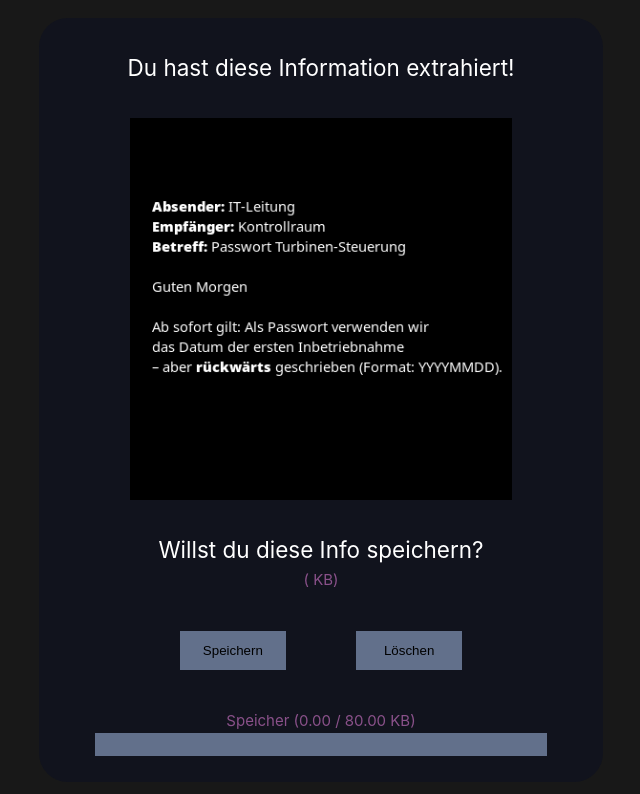
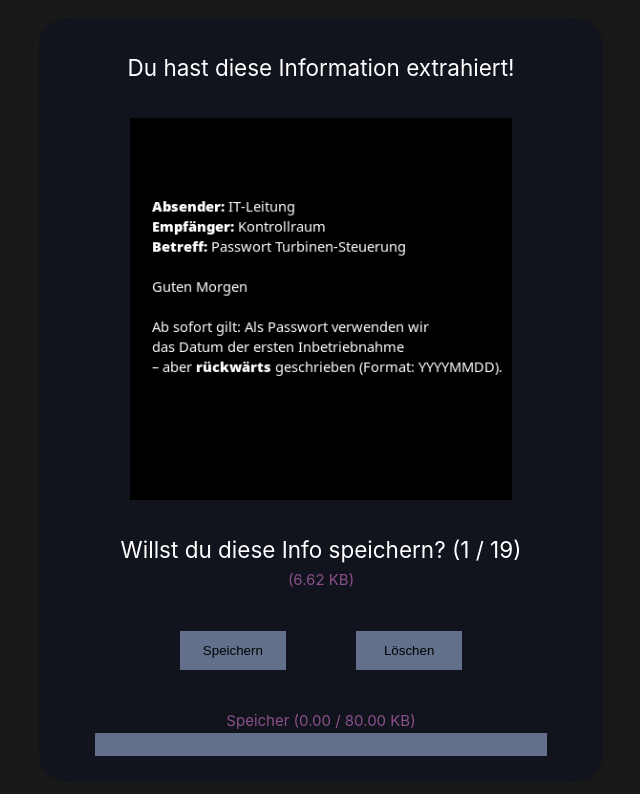
Before and after one commit to Gonzman/seminarkurs, a Vue app: page /infotinder in a window 1280 px wide. Shown: the top 794 px of the page, without its empty margins (319-959 px from the left). Built offline with nearby package versions, Linux system fonts and the light colour scheme; the HTML template or start-up script is replaced by a standard one; what v-network-graph would draw is missing.

Commit message:
fixed infotinder missing game end mechanic and game knowledge retrieval

```diff
--- a/src/router/index.ts
+++ b/src/router/index.ts
@@ -92,7 +92,11 @@ const router = createRouter({
             path: '/infotinder',
             name: 'infotinder',
             component: () => import('../views/minigames/infotinder/InfoTinder.vue'),
-            props: { max_space: 80 },
+            props: {
+                max_space: 80,
+                min_size: 6,
+                max_size: 10,
+            },
         },
         {
             path: '/about',
--- a/src/views/minigames/infotinder/InfoTinder.vue
+++ b/src/views/minigames/infotinder/InfoTinder.vue
@@ -9,10 +9,10 @@
                             <img class="image"
                                 :src="knowledgeStore.getKnowledgeImagePath(currentKnowledge?.image ?? '')" />
                         </div>
-                        <h2 class="subtitle">Willst du diese Info speichern?</h2>
-                        <div class="size-text">({{ getKnowledgeImagePath(currentImage) }} KB)</div>
+                        <h2 class="subtitle">Willst du diese Info speichern? ({{ current + 1 }} / {{ max }})</h2>
+                        <div class="size-text">({{ size }} KB)</div>
                         <div class="button-div">
-                            <button class="button" @click="save()">Speichern</button>
+                            <button class="button" :disabled="is_disabled" @click="save()">Speichern</button>
                             <button class="button" @click="del()">Löschen</button>
                         </div>
                         <div class="size-text">Speicher ({{ used_space.toFixed(2) }} / {{ max_space.toFixed(2) }} KB)
@@ -32,9 +32,12 @@ import { defineProps, onMounted, ref } from 'vue';
 import { getKnowledgeById, useKnowledgeStore, type KnowledgeItem } from '@/stores/knowledge';
 
 const size_bar_div = ref<HTMLElement | null>(null);
+const is_disabled = ref(false);
 
-const { max_space } = defineProps<{
-    max_space: number
+const { max_space, min_size, max_size } = defineProps<{
+    max_space: number,
+    min_size: number,
+    max_size: number,
 }>()
 
 let used_space = ref(0)
@@ -50,16 +53,14 @@ for (let i = 0; i < 20; i++) {
 const current = ref(0)
 const max = ref(knowledges.value.length)
 const currentKnowledge = ref<KnowledgeItem | null>(knowledges.value[0])
-console.log(knowledges)
-
-let currentImage: string;
+size.value = hashTitleToSize(currentKnowledge.value?.title || "default", min_size, max_size)
 
 const save = () => {
     if (used_space.value + size.value <= max_space) {
         used_space.value += size.value
         update_bar();
     } else {
-        alert("Nicht genug Speicherplatz")
+        alert("Nicht genug Speicherplatz!")
     }
     next()
 }
@@ -86,35 +87,30 @@ const next = () => {
     if (current.value < max.value - 1) {
         current.value++;
         currentKnowledge.value = knowledges.value[current.value];
-        if (currentKnowledge.value) {
-            currentImage = currentKnowledge.value.image;
+        size.value = hashTitleToSize(currentKnowledge.value.title, min_size, max_size);
+        if (used_space.value + size.value <= max_space) {
+            is_disabled.value = false;
+        } else {
+            is_disabled.value = true;
         }
     } else {
-        // TODO: All iterated
+        alert("Game end");
+        // End game
     }
 }
 
-const getKnowledgeImagePath = (imagePath: string): string => {
-    if (!imagePath) return '';
-    if (imagePath.startsWith('http')) {
-        return imagePath;
+function hashTitleToSize(str: string, min_size: number, max_size: number): number {
+    let hash = 0;
+    for (let i = 0; i < str.length; i++) {
+        hash = (hash << 5) - hash + str.charCodeAt(i);
+        hash |= 0;
     }
-    const fileName = imagePath.includes('/') ? imagePath.split('/').pop() || '' : imagePath;
-    if (fileName && imagePaths.value[fileName]) {
-        return imagePaths.value[fileName];
-    }
-    return new URL(`/src/assets/images/${fileName}`, import.meta.url).href;
+    let norm = (hash >>> 0) / 0xFFFFFFFF;
+    return Math.round((norm * (max_size - min_size) + min_size) * 100) / 100;
 }
 
-const imageModules = import.meta.glob('@/assets/images/*', { eager: true })
-const imagePaths = ref<Record<string, string>>({})
 
 onMounted(() => {
-    Object.entries(imageModules).forEach(([path, module]) => {
-        const fileName = path.split('/').pop() || ''
-        // @ts-ignore - Vite's module type doesn't match TypeScript's expectations
-        imagePaths.value[fileName] = module.default
-    })
     update_bar();
 })
 </script>
@@ -226,5 +222,11 @@ button {
     width: 100%;
     background-color: #62708b;
     border: none;
+    color: black;
+}
+
+button:disabled {
+    opacity: 0.5;
+    color: black;
 }
 </style>
```
